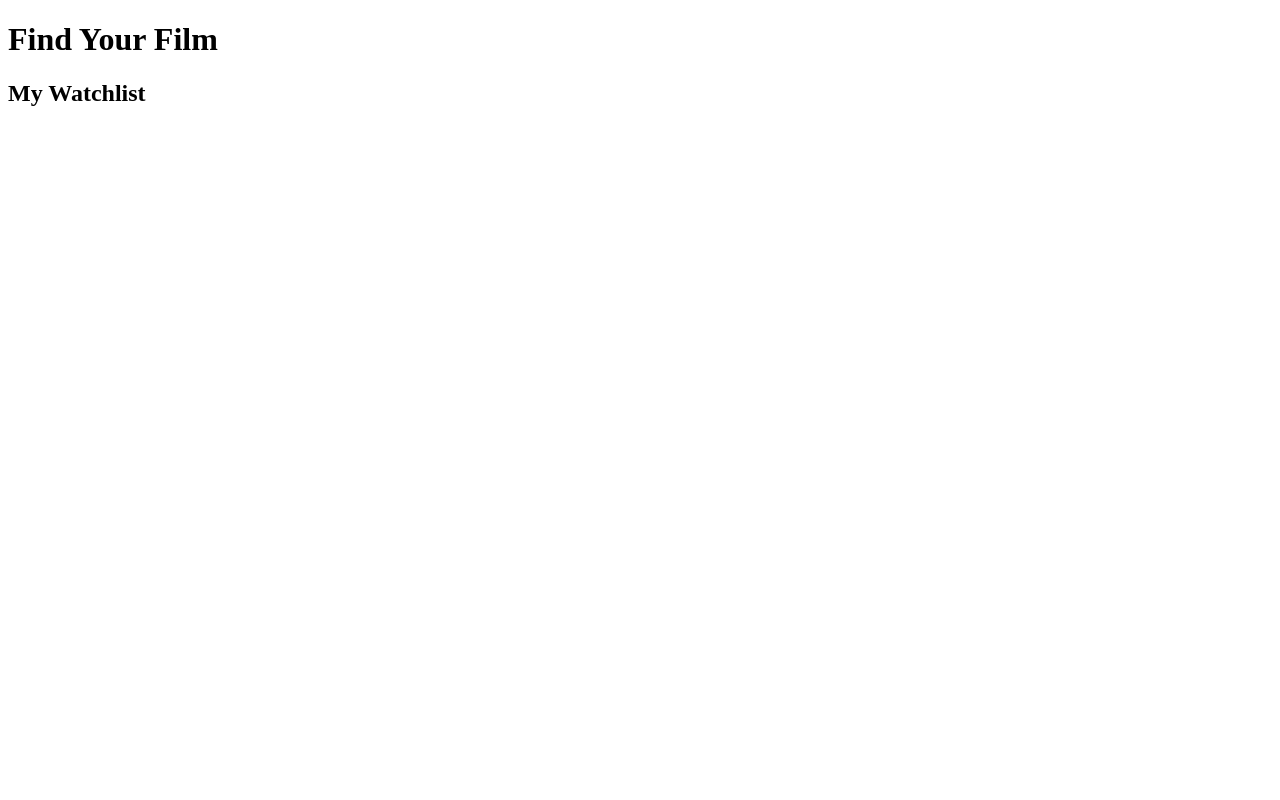
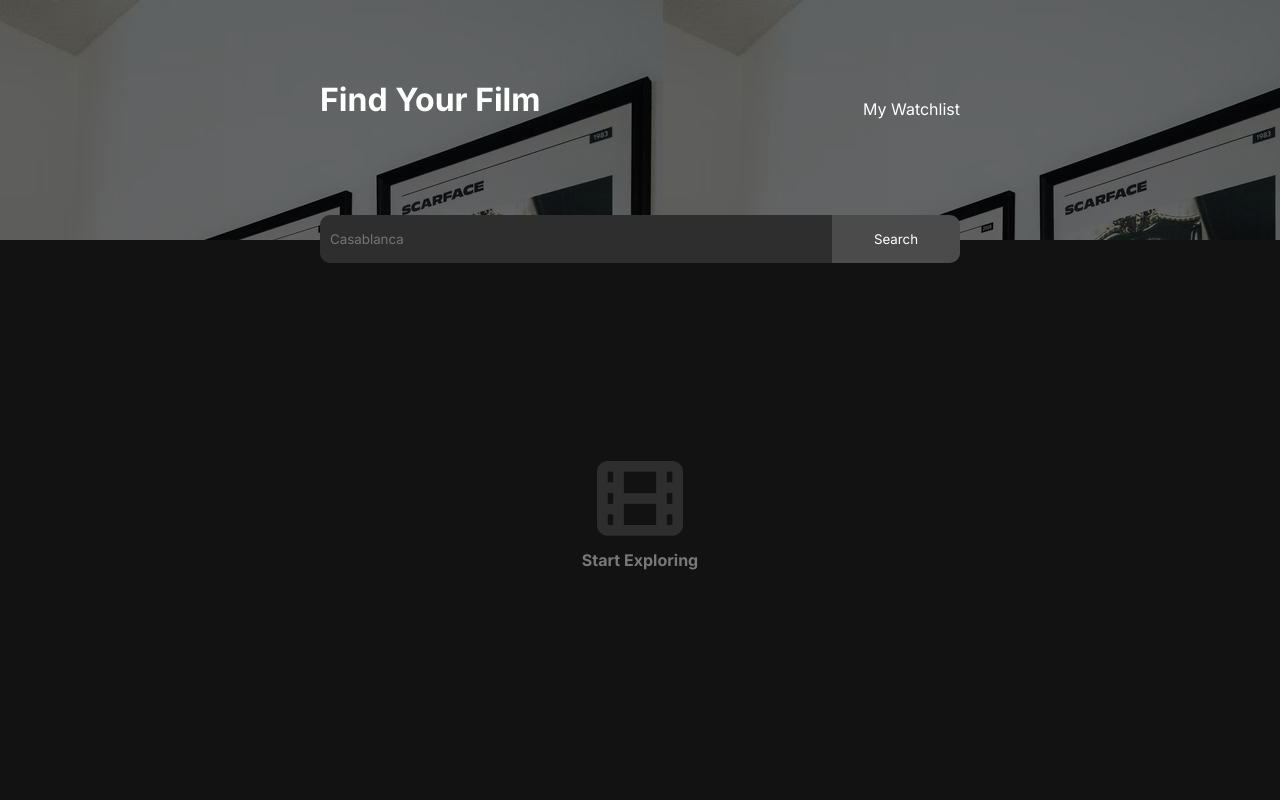
Before and after one commit to Dennis-Gega/Movie-Watchlist, a plain HTML site: page index.html in a window 1280 px wide. Drawn offline with Linux system fonts and the light colour scheme.

Commit message:
Finished styling for both pages

```diff
--- a/index.html
+++ b/index.html
@@ -4,13 +4,28 @@
     <meta charset="UTF-8">
     <meta name="viewport" content="width=device-width, initial-scale=1.0">
     <link rel="stylesheet" href="styles.css">
+    <link rel="preconnect" href="https://fonts.googleapis.com">
+    <link rel="preconnect" href="https://fonts.gstatic.com" crossorigin>
+    <link href="https://fonts.googleapis.com/css2?family=Inter:wght@100..900&display=swap" rel="stylesheet">
     <title>Movie Watchlist</title>
 </head>
 <body>
    <header>
-        <h1>Find Your Film</h1>
-        <h2>My Watchlist</h2>
+        <div class="header-text">
+            <h1 class="header-title">Find Your Film</h1>
+            <a class="header-link" href="watchlist.html">My Watchlist</a>
+        </div>
+        <div class="searchbar-container">
+            <input id="search-bar" class="search-bar" type="search" placeholder="Casablanca"/>
+            <button id="search-button" class="search-button">Search</button>
+        </div>
    </header>
+   <main>
+        <div class="start-exploring-container">
+            <img src="images/movieroll.png" class="movie-roll-img">
+            <p class="start-exploring">Start Exploring</p>
+        </div>
+   </main>
    <script src="script.js"></script>
 </body>
 </html>
--- a/styles.css
+++ b/styles.css
@@ -0,0 +1,122 @@
+* {
+    margin: 0;
+    padding: 0;
+    font-family: "Inter";
+    background-color: #121212;
+}
+
+*:focus {
+    outline: none;
+}
+
+input[type="search"]::-webkit-search-decoration,
+input[type="search"]::-webkit-search-cancel-button,
+input[type="search"]::-webkit-search-results-button,
+input[type="search"]::-webkit-search-results-decoration {
+  -webkit-appearance:none;
+}
+
+header {
+    height: 20vh;
+    width: 100vw;
+    display: flex;
+    flex-direction: column;
+    align-items: center;
+    padding-top: 10vh;
+    background-color: rgba(0, 0, 0, 0.5);
+    background-image: url('images/img.png');
+    background-blend-mode: darken;
+}
+
+.header-text {
+    width: 50vw;
+    background-color: transparent;
+    display: flex;
+    justify-content: space-between;
+    align-items: end;
+}
+
+.header-title {
+    background-color: transparent;
+    color: white;
+    font-weight: bold;
+}
+
+.header-link {
+    background-color: transparent;
+    text-decoration: none;
+    color: white;
+}
+
+.searchbar-container {
+    display: flex;
+    width: 50vw;
+    margin-top: 12vh;
+    background-color: transparent;
+}
+
+.search-bar {
+    width: 40vw;
+    height: 6vh;
+    border: none;
+    background-color: #2E2E2F;
+    color: #A5A5A5;
+    border-top-left-radius: 10px;
+    border-bottom-left-radius: 10px;
+    padding-left: 10px;
+}
+
+
+.search-button {
+    width: 10vw;
+    background-color: transparent;
+    height: 6vh;
+    border: none;
+    border-top-right-radius: 10px;
+    border-bottom-right-radius: 10px;
+    background-color: #4B4B4B;
+    color: white;
+}
+
+.search-button:hover {
+    background-color: #716f6f;
+    cursor: pointer;
+}
+
+.search-button:active {
+    background-color: #504f4f;
+}
+
+main {
+    height: 70vh;
+    display: flex;
+    flex-direction: column;
+    justify-content: center;
+    align-items: center;
+}
+
+.start-exploring-container {
+    text-align: center;
+}
+
+.movie-roll-img {
+    height: 75px;
+    margin-bottom: 10px;
+}
+
+.start-exploring {
+    color: #787878;
+    font-weight: bold;
+    margin-bottom: 10px;
+}
+
+.add-more-movies {
+    color: white;
+    font-weight: bold;
+    text-decoration: none;
+}
+
+.plus-img {
+    height: 12px;
+    margin-right: 4px;
+}
```
Also changed, not shown: watchlist.html (+17 -2 lines), images/img.png (added), images/movieroll.png (added), images/plus.png (added), 1 other file.
